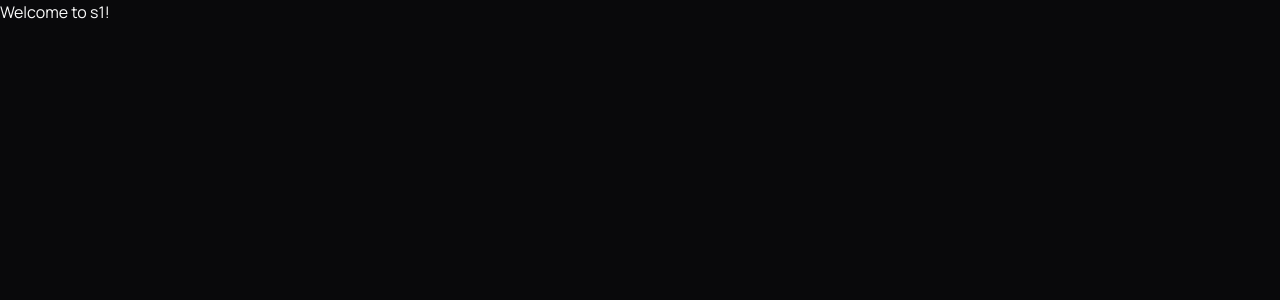
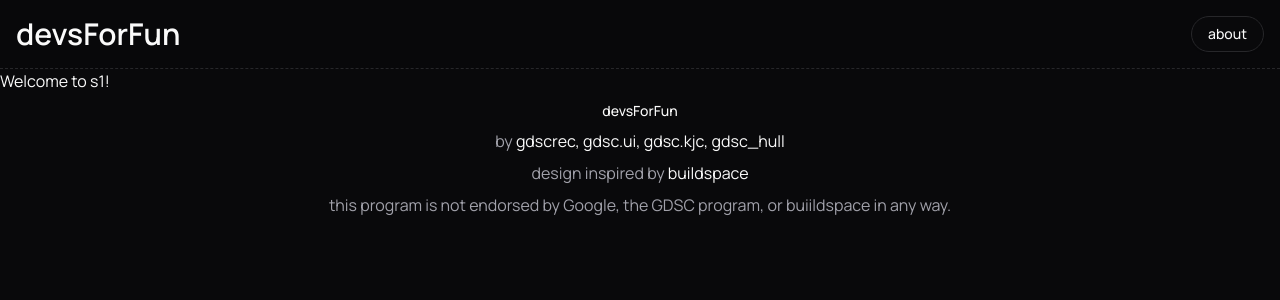
Before and after one commit to devsForFun/devsForFun, a Next.js app: page /s1 in a window 1280 px wide. Shown: the top 300 px of the page. Built offline with nearby package versions, Linux system fonts and the light colour scheme.

Commit message:
Created layout for s1

```diff
--- /dev/null
+++ b/app/s1/layout.tsx
@@ -0,0 +1,59 @@
+import type { Metadata } from "next";
+import { Manrope } from "next/font/google";
+import { ThemeProvider } from "@/components/theme-provider";
+import Link from "next/link";
+import { Button } from "@/components/ui/button";
+
+export const metadata: Metadata = {
+  title: "devsForFun",
+  description:
+    "devsForFun is a cool place for everyone who wants to be a developer or already are a developer. We got blogs, podcasts, and a discord community for developers, technical founders, and anyone interested in creating their own software to solve peoblems, have fun, or both! Welcome aboard so.. *ahem* developer!",
+};
+
+const manrope = Manrope({ subsets: ["latin"] });
+
+export default function RootLayout({
+  children,
+}: Readonly<{
+  children: React.ReactNode;
+}>) {
+  return (
+    <html lang="en">
+      <body className={manrope.className}>
+        <ThemeProvider attribute="class" defaultTheme="dark">
+          <header className="w-full sticky top-0 flex justify-between items-center px-4 py-4 border-b border-dashed bg-background/50 backdrop-blur">
+            <h1 className="font-semibold text-3xl">devsForFun</h1>
+            <Button variant="outline" className="rounded-full">
+              <Link href="/s1/about">about</Link>
+            </Button>
+          </header>
+
+          {children}
+
+          <footer className="text-center">
+            <Button variant="link" asChild>
+              <Link href="/">devsForFun</Link>
+            </Button>
+            <p className="text-muted-foreground pb-2">
+              by
+              <span className="text-foreground"> gdscrec, </span>
+              <span className="text-foreground">gdsc.ui, </span>
+              <span className="text-foreground">gdsc.kjc, </span>
+              <span className="text-foreground">gdsc_hull</span>
+            </p>
+            <p className="text-muted-foreground pb-2">
+              design inspired by{" "}
+              <a className="text-foreground" href="https://buildspace.so/">
+                buildspace
+              </a>
+            </p>
+            <p className="text-muted-foreground pb-4">
+              this program is not endorsed by Google, the GDSC program, or
+              buiildspace in any way.
+            </p>
+          </footer>
+        </ThemeProvider>
+      </body>
+    </html>
+  );
+}
```
